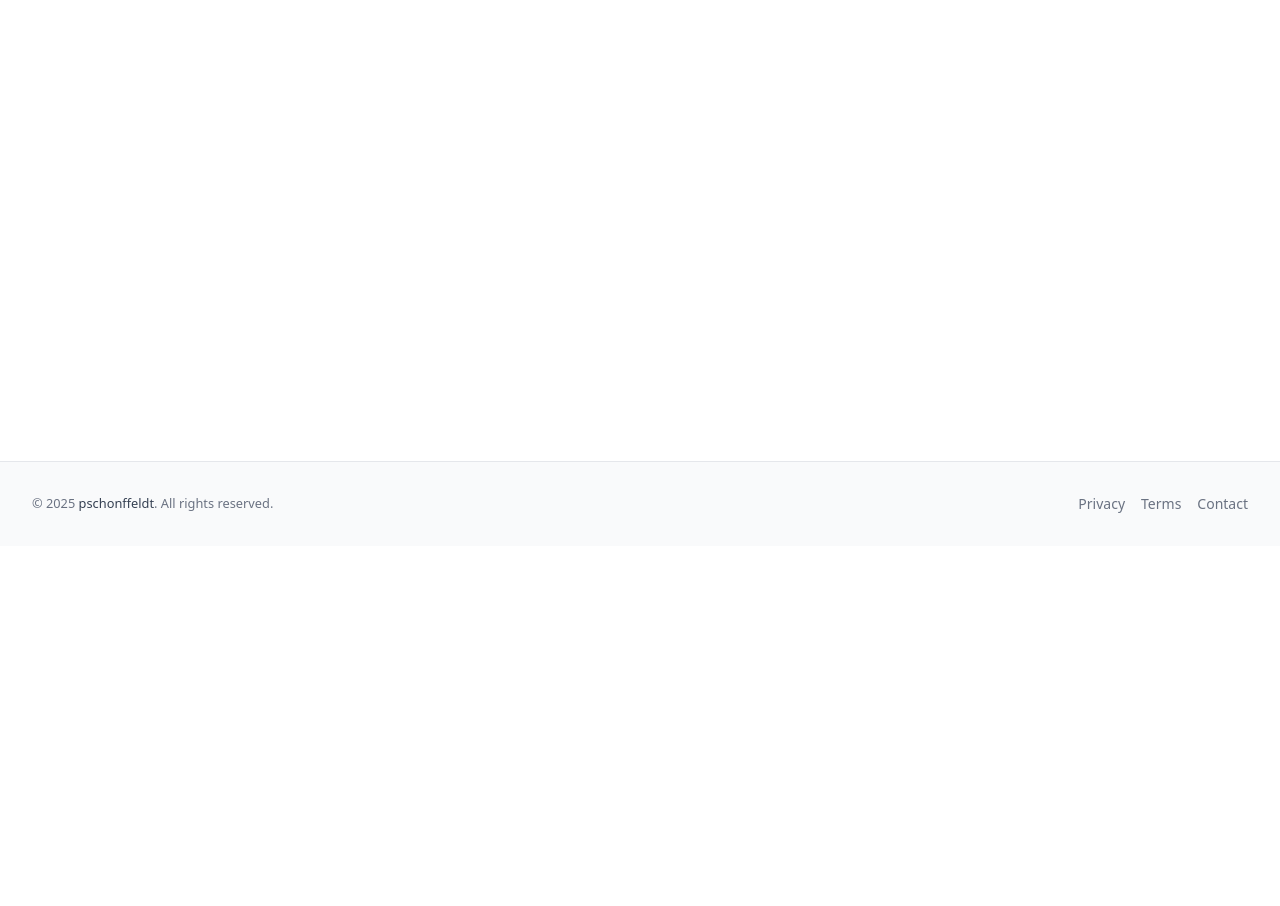
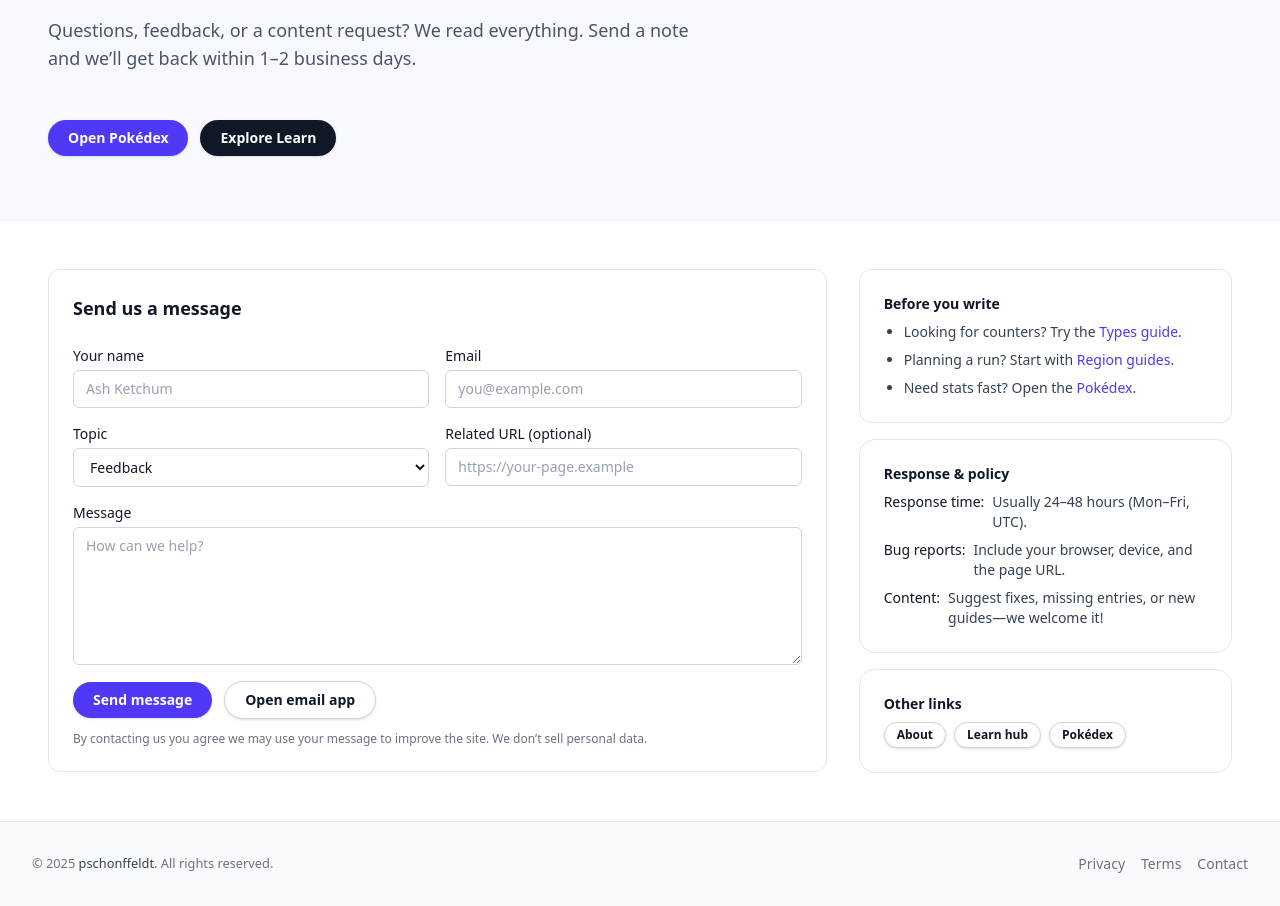
Before and after one commit to pschonffeldt/pokedex-2, a Next.js app: page /contact in a window 1280 px wide. Shown: the part 254-1160 px from the top of the page. Before the commit the page ends 800 px from the top, so only its background shows below. Built offline with nearby package versions, Linux system fonts and the light colour scheme.

Commit message:
Create contact page with form (front only)

```diff
--- a/src/app/contact/page.tsx
+++ b/src/app/contact/page.tsx
@@ -1,7 +1,249 @@
-export default function COntact() {
+'use client';
+
+import Link from 'next/link';
+import { useState } from 'react';
+import Button from '@/components/button';
+import HeroSection from '@/components/hero';
+
+export default function ContactPage() {
+  // (optional) tiny client-side helper to open a mailto as a fallback
+  const [topic, setTopic] = useState('Feedback');
+
+  const handleMailto = () => {
+    const subject = encodeURIComponent(`[${topic}] From PokéWorld Explorer`);
+    const body = encodeURIComponent(
+      `Hi team,
+
+(Write your message here)
+
+—
+Sent from PokéWorld Explorer`
+    );
+    window.location.href = `mailto:support@pokeworld.app?subject=${subject}&body=${body}`;
+  };
+
   return (
-    <main className="p-6">
-      <h1 className="text-2xl font-bold">Contact page (/)</h1>
+    <main className="min-h-screen bg-white">
+      {/* Breadcrumb */}
+      <nav className="border-b border-gray-200 bg-white">
+        <div className="mx-auto flex h-16 max-w-7xl items-center gap-2 px-6 text-sm sm:px-8 lg:px-12">
+          <Link href="/" className="text-gray-500 hover:text-gray-900">
+            Home
+          </Link>
+          <span className="text-gray-300">/</span>
+          <span className="font-medium text-gray-900">Contact</span>
+        </div>
+      </nav>
+
+      {/* Hero */}
+      <HeroSection
+        title="Contact"
+        description={
+          <>
+            Questions, feedback, or a content request? We read everything. Send a note and we’ll get
+            back within 1–2 business days.
+          </>
+        }
+        actions={[
+          { href: '/pokedex', label: 'Open Pokédex', variant: 'primary' },
+          { href: '/learn', label: 'Explore Learn', variant: 'dark' },
+        ]}
+      />
+
+      {/* Main content */}
+      <section className="mx-auto max-w-7xl px-6 py-12 sm:px-8 lg:px-12">
+        <div className="grid grid-cols-1 gap-8 lg:grid-cols-3">
+          {/* Form card */}
+          <div className="lg:col-span-2">
+            <div className="rounded-xl border border-gray-200 bg-white p-6">
+              <h2 className="text-lg font-semibold text-gray-900">Send us a message</h2>
+              {/* <p className="mt-1 text-sm text-gray-600">
+                Prefer email?{' '}
+                <a
+                  href="mailto:support@pokeworld.app"
+                  className="font-medium text-indigo-600 hover:text-indigo-700"
+                >
+                  support@pokeworld.app
+                </a>
+              </p> */}
+
+              <form
+                className="mt-6 grid grid-cols-1 gap-4 sm:grid-cols-2"
+                onSubmit={(e) => {
+                  e.preventDefault();
+                  handleMailto();
+                }}
+              >
+                {/* Name */}
+                <div>
+                  <label htmlFor="name" className="block text-sm font-medium text-gray-900">
+                    Your name
+                  </label>
+                  <input
+                    id="name"
+                    name="name"
+                    type="text"
+                    placeholder="Ash Ketchum"
+                    className="mt-1 block w-full rounded-md border border-gray-300 bg-white px-3 py-2 text-sm text-gray-900 placeholder:text-gray-400 focus-visible:outline-none focus-visible:ring-2 focus-visible:ring-indigo-500/60"
+                    required
+                  />
+                </div>
+
+                {/* Email */}
+                <div>
+                  <label htmlFor="email" className="block text-sm font-medium text-gray-900">
+                    Email
+                  </label>
+                  <input
+                    id="email"
+                    name="email"
+                    type="email"
+                    placeholder="you@example.com"
+                    className="mt-1 block w-full rounded-md border border-gray-300 bg-white px-3 py-2 text-sm text-gray-900 placeholder:text-gray-400 focus-visible:outline-none focus-visible:ring-2 focus-visible:ring-indigo-500/60"
+                    required
+                  />
+                </div>
+
+                {/* Topic */}
+                <div>
+                  <label htmlFor="topic" className="block text-sm font-medium text-gray-900">
+                    Topic
+                  </label>
+                  <select
+                    id="topic"
+                    name="topic"
+                    value={topic}
+                    onChange={(e) => setTopic(e.target.value)}
+                    className="mt-1 block w-full rounded-md border border-gray-300 bg-white px-3 py-2 text-sm text-gray-900 focus-visible:outline-none focus-visible:ring-2 focus-visible:ring-indigo-500/60"
+                  >
+                    <option>Feedback</option>
+                    <option>Bug report</option>
+                    <option>Content request</option>
+                    <option>Partnership</option>
+                    <option>Other</option>
+                  </select>
+                </div>
+
+                {/* (Optional) URL */}
+                <div>
+                  <label htmlFor="url" className="block text-sm font-medium text-gray-900">
+                    Related URL (optional)
+                  </label>
+                  <input
+                    id="url"
+                    name="url"
+                    type="url"
+                    placeholder="https://your-page.example"
+                    className="mt-1 block w-full rounded-md border border-gray-300 bg-white px-3 py-2 text-sm text-gray-900 placeholder:text-gray-400 focus-visible:outline-none focus-visible:ring-2 focus-visible:ring-indigo-500/60"
+                  />
+                </div>
+
+                {/* Message (full width) */}
+                <div className="sm:col-span-2">
+                  <label htmlFor="message" className="block text-sm font-medium text-gray-900">
+                    Message
+                  </label>
+                  <textarea
+                    id="message"
+                    name="message"
+                    rows={6}
+                    placeholder="How can we help?"
+                    className="mt-1 block w-full rounded-md border border-gray-300 bg-white px-3 py-2 text-sm text-gray-900 placeholder:text-gray-400 focus-visible:outline-none focus-visible:ring-2 focus-visible:ring-indigo-500/60"
+                    required
+                  />
+                </div>
+
+                <div className="sm:col-span-2">
+                  <div className="flex flex-wrap items-center gap-3">
+                    <Button type="submit" variant="primary">
+                      Send message
+                    </Button>
+                    <Button type="button" variant="outline" onClick={handleMailto}>
+                      Open email app
+                    </Button>
+                  </div>
+                  <p className="mt-3 text-xs text-gray-500">
+                    By contacting us you agree we may use your message to improve the site. We don’t
+                    sell personal data.
+                  </p>
+                </div>
+              </form>
+            </div>
+          </div>
+
+          {/* Sidebar cards */}
+          <aside className="space-y-4">
+            <div className="rounded-xl border border-gray-200 bg-white p-6">
+              <h3 className="mb-2 text-sm font-semibold text-gray-900">Before you write</h3>
+              <ul className="list-disc space-y-2 pl-5 text-sm text-gray-700">
+                <li>
+                  Looking for counters? Try the{' '}
+                  <Link
+                    href="/learn/pokemon-types"
+                    className="font-medium text-indigo-600 hover:text-indigo-700"
+                  >
+                    Types guide
+                  </Link>
+                  .
+                </li>
+                <li>
+                  Planning a run? Start with{' '}
+                  <Link
+                    href="/learn/pokemon-regions"
+                    className="font-medium text-indigo-600 hover:text-indigo-700"
+                  >
+                    Region guides
+                  </Link>
+                  .
+                </li>
+                <li>
+                  Need stats fast? Open the{' '}
+                  <Link
+                    href="/pokedex"
+                    className="font-medium text-indigo-600 hover:text-indigo-700"
+                  >
+                    Pokédex
+                  </Link>
+                  .
+                </li>
+              </ul>
+            </div>
+
+            <div className="rounded-2xl border border-gray-200 bg-white p-6">
+              <h3 className="mb-2 text-sm font-semibold text-gray-900">Response & policy</h3>
+              <dl className="space-y-2 text-sm text-gray-700">
+                <div className="flex gap-2">
+                  <dt className="shrink-0 font-medium text-gray-900">Response time:</dt>
+                  <dd>Usually 24–48 hours (Mon–Fri, UTC).</dd>
+                </div>
+                <div className="flex gap-2">
+                  <dt className="shrink-0 font-medium text-gray-900">Bug reports:</dt>
+                  <dd>Include your browser, device, and the page URL.</dd>
+                </div>
+                <div className="flex gap-2">
+                  <dt className="shrink-0 font-medium text-gray-900">Content:</dt>
+                  <dd>Suggest fixes, missing entries, or new guides—we welcome it!</dd>
+                </div>
+              </dl>
+            </div>
+
+            <div className="rounded-2xl border border-gray-200 bg-white p-6">
+              <h3 className="mb-2 text-sm font-semibold text-gray-900">Other links</h3>
+              <div className="flex flex-wrap gap-2">
+                <Button href="/about" variant="outline" size="xs">
+                  About
+                </Button>
+                <Button href="/learn" variant="outline" size="xs">
+                  Learn hub
+                </Button>
+                <Button href="/pokedex" variant="outline" size="xs">
+                  Pokédex
+                </Button>
+              </div>
+            </div>
+          </aside>
+        </div>
+      </section>
     </main>
   );
 }
```
